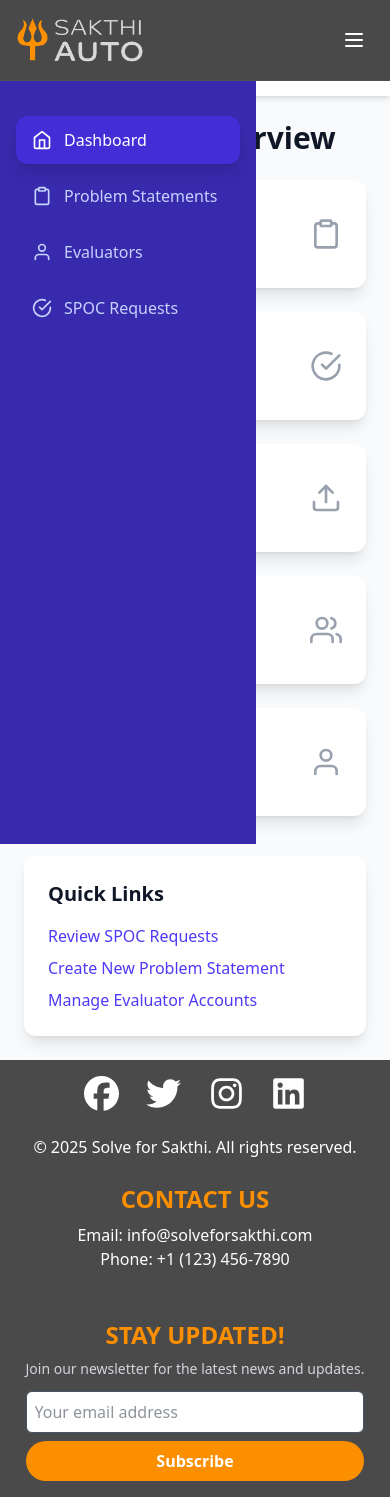
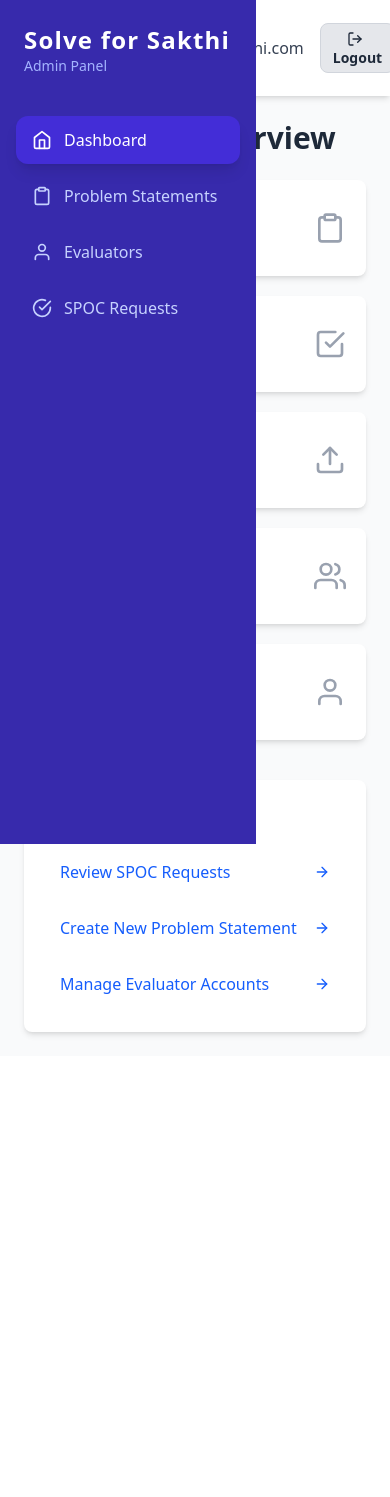
Before and after one commit to damodara2006/Project_SFS, a React (Vite) app in the folder frontend/: page /admin/dashboard in a window 390 px wide. After the commit the page ends 1056 px from the top, so only its background shows below. Built offline with nearby package versions, Linux system fonts and the light colour scheme.

Commit message:
major-update

```diff
--- a/frontend/src/App.jsx
+++ b/frontend/src/App.jsx
@@ -1,12 +1,16 @@
-import React from 'react'; // It's good practice to import React
+import React from 'react';
 import { BrowserRouter, Routes, Route, Navigate } from 'react-router-dom';
 
-// General Component Imports
+// --- LAYOUT IMPORTS ---
+// Your existing AdminLayout (which does NOT have a Header/Footer)
+import AdminLayout from './components/admin/AdminLayout.jsx';
+// The new MainLayout we just created (which DOES have a Header/Footer)
+import MainLayout from './components/layout/MainLayout.jsx';
+
+// General Page Imports
 import Login from "./components/Login";
 import Register from "./components/Register";
 import Home from "./pages/Home";
-import Header from "./components/Header";
-import Footer from "./components/Footer";
 
 // Student Imports
 import SdDashboard from './pages/student/SdDashboard';
@@ -16,8 +20,7 @@ import Upload from "./pages/student/Upload";
 import SpocDashboard from "./pages/spoc/SpocDashboard";
 import SPOCProfile from "./pages/spoc/SPOCProfile";
 
-// Admin Imports
-import AdminLayout from './components/admin/AdminLayout.jsx';
+// Admin Page Imports
 import AdminDashboard from './pages/Admin/AdminDashboard.jsx';
 import SpocApprovals from './pages/Admin/SpocApprovals.jsx';
 import EvaluatorsList from './pages/Admin/EvaluatorsList.jsx';
@@ -26,13 +29,15 @@ import ProblemStatementsList from './pages/Admin/ProblemStatementsList.jsx';
 import ProblemStatementCreate from './pages/Admin/ProblemStatementCreate.jsx';
 import ProblemStatementEdit from './pages/Admin/ProblemStatementEdit.jsx';
 
+
 function App() {
   const isAuthenticated = true;
   return (
     <BrowserRouter>
-      <Header />
-
+      {/* The Header and Footer are now REMOVED from here */}
       <Routes>
+        {/* --- MAIN SITE ROUTES (with Header and Footer) --- */}
+        <Route element={<MainLayout />}>
           <Route path="/" element={<Home />} />
           <Route path="/login" element={<Login />} />
           <Route path="/register" element={<Register />} />
@@ -40,32 +45,26 @@ function App() {
           <Route path="/spoc" element={<SpocDashboard />} />
           <Route path="/spoc/profile" element={<SPOCProfile />} />
           <Route path="/student/submit-solution" element={<Upload />} />
+          {/* Add any other public-facing routes here */}
+        </Route>
 
-      {/* --- COMPLETE ADMIN ROUTING BLOCK --- */}
+        {/* --- ADMIN ROUTES (NO Header or Footer, uses AdminLayout) --- */}
         <Route
           path="/admin"
           element={isAuthenticated ? <AdminLayout /> : <Navigate to="/login" replace />}
         >
-          {/* Default Admin Route */}
           <Route index element={<Navigate to="dashboard" replace />} />
           <Route path="dashboard" element={<AdminDashboard />} />
           <Route path="spoc-approvals" element={<SpocApprovals />} />
-
-          {/* Problem Statement Management (CRUD) */}
           <Route path="problems" element={<ProblemStatementsList />} />
           <Route path="problems/create" element={<ProblemStatementCreate />} />
           <Route path="problems/edit/:id" element={<ProblemStatementEdit />} />
+          <Route path="evaluators" element={<EvaluatorsList />} />
+          <Route path="evaluators/create" element={<EvaluatorManage />} />
+          <Route path="evaluators/manage/:id" element={<EvaluatorManage />} />
+        </Route>
 
-          {/* Evaluator Management (CRUD & Assignment) */}
-          <Route path="evaluators" element={<EvaluatorsList />} />
-          <Route path="evaluators/create" element={<EvaluatorManage />} /> {/* For creation */}
-          <Route path="evaluators/manage/:id" element={<EvaluatorManage />} /> {/* For assignment/editing */}
-        </Route>
-        {/* --- END ADMIN ROUTING BLOCK --- */}
-        {/* ssss */}
       </Routes>
-
-      <Footer />
     </BrowserRouter>
   );
 }
--- a/frontend/src/components/Header.jsx
+++ b/frontend/src/components/Header.jsx
@@ -1,111 +1,107 @@
-import { useState } from "react";
-import profile from "../assets/profile.png";
-import skathiauto from "../assets/sakthi_auto.png";
-import { useNavigate } from "react-router-dom";
+import React, { useState } from 'react';
+import { NavLink, Link } from 'react-router-dom';
+import { HiMenuAlt3, HiX } from 'react-icons/hi';
+
+// Import your assets
+import sakthiLogo from '../assets/sakthi_auto.png';
+import profileIcon from '../assets/profile.png';
 
 const Header = () => {
-  const [active, setActive] = useState("");
-  const [mobileOpen, setMobileOpen] = useState(false);
-  const navigate = useNavigate();
+  const [isMobileMenuOpen, setIsMobileMenuOpen] = useState(false);
 
   const navItems = [
-    { name: "Home", path: "/" },
-    { name: "About us", path: "/about" },
-    { name: "Problem Statement", path: "/student" },
-    { name: "FAQ", path: "/faq" },
-    { name: "Profile", path: "/profile" },
+    { name: 'Home', path: '/' },
+    { name: 'Problem Statement', path: '/student' },
+    { name: 'About us', path: '/about' },
+    { name: 'FAQ', path: '/faq' },
   ];
 
-  const handleNavClick = (item) => {
-    setActive(item.name);
-    navigate(item.path);
-    setMobileOpen(false);
-  };
+  // A reusable NavLink component for both mobile and desktop
+  const NavItem = ({ path, name }) => (
+    <li>
+      <NavLink
+        to={path}
+        onClick={() => setIsMobileMenuOpen(false)}
+        className={({ isActive }) =>
+          `block px-4 py-2 rounded-md text-sm font-semibold transition-all duration-200 ease-in-out transform hover:scale-105 ${
+            isActive
+              ? 'bg-black/20 text-orange-400'
+              : 'text-slate-200 hover:text-orange-400'
+          }`
+        }
+      >
+        {name}
+      </NavLink>
+    </li>
+  );
 
   return (
-    <header className="fixed top-0 left-0 right-0 z-50 bg-[#494949] text-white font-roboto">
+    <header className="fixed top-0 left-0 right-0 z-40 bg-[#494949] text-white border-b border-white/10 shadow-md">
       <div className="max-w-7xl mx-auto px-4 sm:px-6 lg:px-8">
-        <div className="h-20 flex items-center justify-between">
-          {/* Left: Logo */}
-          <div className="flex items-center space-x-4">
-            <img src={skathiauto} alt="Sakthi groups" className="w-32 h-14 rounded-sm" />
+        <div className="flex items-center justify-between h-20">
+
+          {/* Left Section: Logo */}
+          <div className="flex-shrink-0">
+            <Link to="/" className="flex items-center">
+              {/* Using your original image size for consistency */}
+              <img className="w-32 h-14 object-contain" src={sakthiLogo} alt="Sakthi Auto Logo" />
+            </Link>
           </div>
 
-          {/* Center: Navigation (desktop) */}
-          <nav className="hidden md:flex flex-1 justify-center">
-            <ul className="flex items-center space-x-2 w-full max-w-3xl justify-center">
+          {/* Center Section: Desktop Navigation */}
+          <nav className="hidden md:flex md:justify-center">
+            <ul className="flex items-center space-x-2">
               {navItems.map((item) => (
-                <li
-                  key={item.name}
-                  onClick={() => handleNavClick(item)}
-                  className={
-                    `relative px-4 py-2 cursor-pointer text-sm font-semibold rounded-md transition-all transform select-none ` +
-                    (active === item.name
-                      ? "text-orange-400 scale-105 border-b-2 border-orange-400"
-                      : "hover:text-orange-400 hover:scale-105")
-                  }
-                >
-                  {item.name}
-                </li>
+                <NavItem key={item.name} {...item} />
               ))}
             </ul>
           </nav>
 
-          {/* Right: profile + mobile toggle */}
+          {/* Right Section: Profile and Mobile Toggle */}
           <div className="flex items-center space-x-3">
-            <button
-              onClick={() => handleNavClick({ name: "Profile", path: "/profile" })}
-              className="hidden md:inline-flex items-center gap-2 px-3 py-1 rounded-md hover:brightness-110 transition"
-              aria-label="Open profile"
+            <Link
+              to="/profile"
+              className="hidden md:block rounded-full focus:outline-none focus:ring-2 focus:ring-offset-2 focus:ring-offset-[#494949] focus:ring-orange-400"
+              aria-label="View Profile"
             >
-              <img src={profile} alt="profile" className="w-10 h-10 rounded-full ring-1 ring-white/20" />
-            </button>
+              <img className="h-10 w-10 rounded-full ring-2 ring-white/20 hover:ring-orange-400/80 transition-shadow" src={profileIcon} alt="User Profile" />
+            </Link>
 
-            {/* Mobile menu toggle */}
-            <button
-              className="md:hidden p-2 rounded-md hover:bg-white/5 transition"
-              onClick={() => setMobileOpen((s) => !s)}
-              aria-label="Toggle menu"
-            >
-              <svg className="w-6 h-6 text-white" fill="none" stroke="currentColor" viewBox="0 0 24 24">
-                {mobileOpen ? (
-                  <path strokeLinecap="round" strokeLinejoin="round" strokeWidth="2" d="M6 18L18 6M6 6l12 12" />
-                ) : (
-                  <path strokeLinecap="round" strokeLinejoin="round" strokeWidth="2" d="M4 6h16M4 12h16M4 18h16" />
-                )}
-              </svg>
-            </button>
+            {/* Mobile Menu Button */}
+            <div className="md:hidden">
+              <button
+                onClick={() => setIsMobileMenuOpen(!isMobileMenuOpen)}
+                className="inline-flex items-center justify-center p-2 rounded-md text-slate-300 hover:text-white hover:bg-white/10 focus:outline-none focus:ring-2 focus:ring-inset focus:ring-orange-400"
+                aria-controls="mobile-menu"
+                aria-expanded={isMobileMenuOpen}
+              >
+                <span className="sr-only">Open main menu</span>
+                {isMobileMenuOpen ? <HiX className="block h-6 w-6" /> : <HiMenuAlt3 className="block h-6 w-6" />}
+              </button>
+            </div>
           </div>
         </div>
       </div>
 
-      {/* Mobile drawer */}
+      {/* --- Mobile Menu --- */}
+      {/* Uses a smooth transition for max-height */}
       <div
-        className={`md:hidden absolute left-0 right-0 bg-[#494949] border-t border-white/5 overflow-hidden transition-all ${
-          mobileOpen ? "max-h-96 py-3" : "max-h-0"
-        }`}
+        className={`md:hidden bg-[#494949] overflow-hidden transition-all duration-300 ease-in-out ${isMobileMenuOpen ? 'max-h-96' : 'max-h-0'}`}
+        id="mobile-menu"
       >
-        <ul className="flex flex-col gap-1 px-4">
+        <ul className="px-2 pt-2 pb-3 space-y-1 sm:px-3">
           {navItems.map((item) => (
-            <li
-              key={item.name + "-mobile"}
-              onClick={() => handleNavClick(item)}
-              className={
-                `w-full text-left px-3 py-2 rounded-md text-sm font-medium transition-colors ` +
-                (active === item.name ? "text-orange-400 bg-white/5" : "hover:text-orange-400 hover:bg-white/3")
-              }
+            <NavItem key={`${item.name}-mobile`} {...item} />
+          ))}
+          <li>
+            <Link
+              to="/profile"
+              onClick={() => setIsMobileMenuOpen(false)}
+              className="flex items-center mt-2 px-3 py-2 rounded-md text-base font-medium text-slate-200 hover:bg-black/20 hover:text-orange-400"
             >
-              {item.name}
-            </li>
-          ))}
-          <li className="px-3 pt-2">
-            <button
-              onClick={() => handleNavClick({ name: "Profile", path: "/profile" })}
-              className="w-full flex items-center gap-3 px-2 py-2 rounded-md hover:bg-white/5 transition"
-            >
-              <img src={profile} alt="profile" className="w-9 h-9 rounded-full ring-1 ring-white/20" />
-              <span className="text-sm font-semibold">Profile</span>
-            </button>
+              <img className="h-8 w-8 rounded-full object-cover mr-3" src={profileIcon} alt="User Profile" />
+              <span>Profile</span>
+            </Link>
           </li>
         </ul>
       </div>
--- /dev/null
+++ b/frontend/src/components/layout/MainLayout.jsx
@@ -0,0 +1,19 @@
+import React from 'react';
+import { Outlet } from 'react-router-dom';
+import Header from '../Header'; // Adjust path if needed
+import Footer from '../Footer'; // Adjust path if needed
+
+const MainLayout = () => {
+  return (
+    <>
+      <Header />
+      {/* The main content area. pt-20 adds space for the fixed header. */}
+      <main className="pt-20">
+        <Outlet /> {/* This is where child routes like Home, Login, etc., will be rendered */}
+      </main>
+      <Footer />
+    </>
+  );
+};
+
+export default MainLayout;
--- a/frontend/src/pages/Admin/AdminDashboard.jsx
+++ b/frontend/src/pages/Admin/AdminDashboard.jsx
@@ -1,25 +1,36 @@
 import React from 'react';
-// --- THIS IS THE FIX ---
-// All icons used on this page are now imported
-import { FiClipboard, FiUsers, FiCheckCircle, FiUpload, FiUser } from 'react-icons/fi';
-// -----------------------
+import { Link } from 'react-router-dom';
 
-// Import mock data (adjust path if necessary)
+// ICONS: Using your preferred Feather Icons from 'react-icons/fi'
+import { FiClipboard, FiUsers, FiCheckSquare, FiUpload, FiUser, FiArrowRight } from 'react-icons/fi';
+
+// MOCK DATA: Using your imported mock data
 import { mockProblemStatements, mockSubmissions, mockSpocRequests, mockUsers } from '../../mockData';
 
-const StatCard = ({ title, value, icon: Icon, color }) => (
-  <div className={`bg-white p-6 rounded-xl shadow-lg border-l-4 ${color}`}>
-    <div className="flex items-center justify-between">
+// Reusable component for the statistic cards, matching the new design
+const StatCard = ({ title, value, icon: Icon, color }) => {
+  return (
+    <div className={`bg-white p-5 rounded-lg shadow-md flex justify-between items-center border-l-4 ${color}`}>
       <div>
         <p className="text-sm font-medium text-gray-500">{title}</p>
-        <p className="text-3xl font-bold text-gray-900 mt-1">{value}</p>
+        <p className="text-3xl font-bold text-gray-800">{value}</p>
       </div>
       <Icon className="w-8 h-8 text-gray-400" />
     </div>
-  </div>
+  );
+};
+
+// Reusable component for the Quick Links
+const QuickLink = ({ to, children }) => (
+  <Link to={to} className="flex items-center justify-between text-blue-600 hover:text-blue-800 hover:bg-blue-50 p-3 rounded-md transition-all">
+    <span className="font-medium">{children}</span>
+    <FiArrowRight />
+  </Link>
 );
 
+
 const AdminDashboard = () => {
+  // Your existing logic for calculating stats
   const totalProblems = mockProblemStatements.length;
   const openProblems = mockProblemStatements.filter(p => p.status === 'Open').length;
   const totalSubmissions = mockSubmissions.length;
@@ -28,47 +39,52 @@ const AdminDashboard = () => {
 
   return (
     <div>
-      <h1 className="text-3xl font-bold text-gray-900 mb-6">Dashboard Overview</h1>
-      <div className="grid grid-cols-1 sm:grid-cols-2 lg:grid-cols-4 gap-6">
+      {/* Page Header */}
+      <h1 className="text-3xl font-bold text-gray-800 mb-6">Dashboard Overview</h1>
+
+      {/* Statistics Grid - now with 5 columns as per the design */}
+      <div className="grid grid-cols-1 sm:grid-cols-2 lg:grid-cols-3 xl:grid-cols-5 gap-5">
         <StatCard
           title="Total Problems"
           value={totalProblems}
           icon={FiClipboard}
-            color="border-indigo-600"
+          color="border-blue-500"
         />
         <StatCard
           title="Open Problems"
           value={openProblems}
-            icon={FiCheckCircle}
-            color="border-green-600"
+          icon={FiCheckSquare}
+          color="border-green-500"
         />
         <StatCard
           title="Total Submissions"
           value={totalSubmissions}
           icon={FiUpload}
-            color="border-yellow-600"
+          color="border-yellow-500"
         />
         <StatCard
           title="Pending SPOC Approvals"
           value={pendingApprovals}
           icon={FiUsers}
-            color="border-red-600"
+          color="border-red-500"
         />
         <StatCard
           title="Active Evaluators"
           value={totalEvaluators}
-            icon={FiUser}  /* This was causing the error */
-            color="border-blue-600"
+          icon={FiUser}
+          color="border-indigo-500"
         />
       </div>
 
-      <div className="mt-10 bg-white p-6 rounded-xl shadow-lg">
-        <h2 className="text-xl font-bold text-gray-900 mb-4">Quick Links</h2>
-        <ul className="space-y-2">
-            <li><a href="/admin/spoc-approvals" className="text-indigo-600 hover:text-indigo-800 font-medium">Review SPOC Requests</a></li>
-            <li><a href="/admin/problems/create" className="text-indigo-600 hover:text-indigo-800 font-medium">Create New Problem Statement</a></li>
-            <li><a href="/admin/evaluators" className="text-indigo-600 hover:text-indigo-800 font-medium">Manage Evaluator Accounts</a></li>
-        </ul>
+      {/* Quick Links Section - redesigned */}
+      <div className="mt-10 bg-white p-6 rounded-lg shadow-md">
+        <h2 className="text-xl font-bold text-gray-700 mb-4">Quick Links</h2>
+        <div className="space-y-2">
+            {/* Using <Link> component is better for single-page apps than <a> tags */}
+            <QuickLink to="/admin/spoc-approvals">Review SPOC Requests</QuickLink>
+            <QuickLink to="/admin/problem-statements/create">Create New Problem Statement</QuickLink>
+            <QuickLink to="/admin/evaluators">Manage Evaluator Accounts</QuickLink>
+        </div>
       </div>
     </div>
   );
```
Also changed, not shown: frontend/src/components/AdminLayout.jsx (+10 -15 lines), frontend/src/components/admin/PageHeader.jsx (added, +30 -0 lines). Lines whose indentation alone changed are shown as unchanged.
